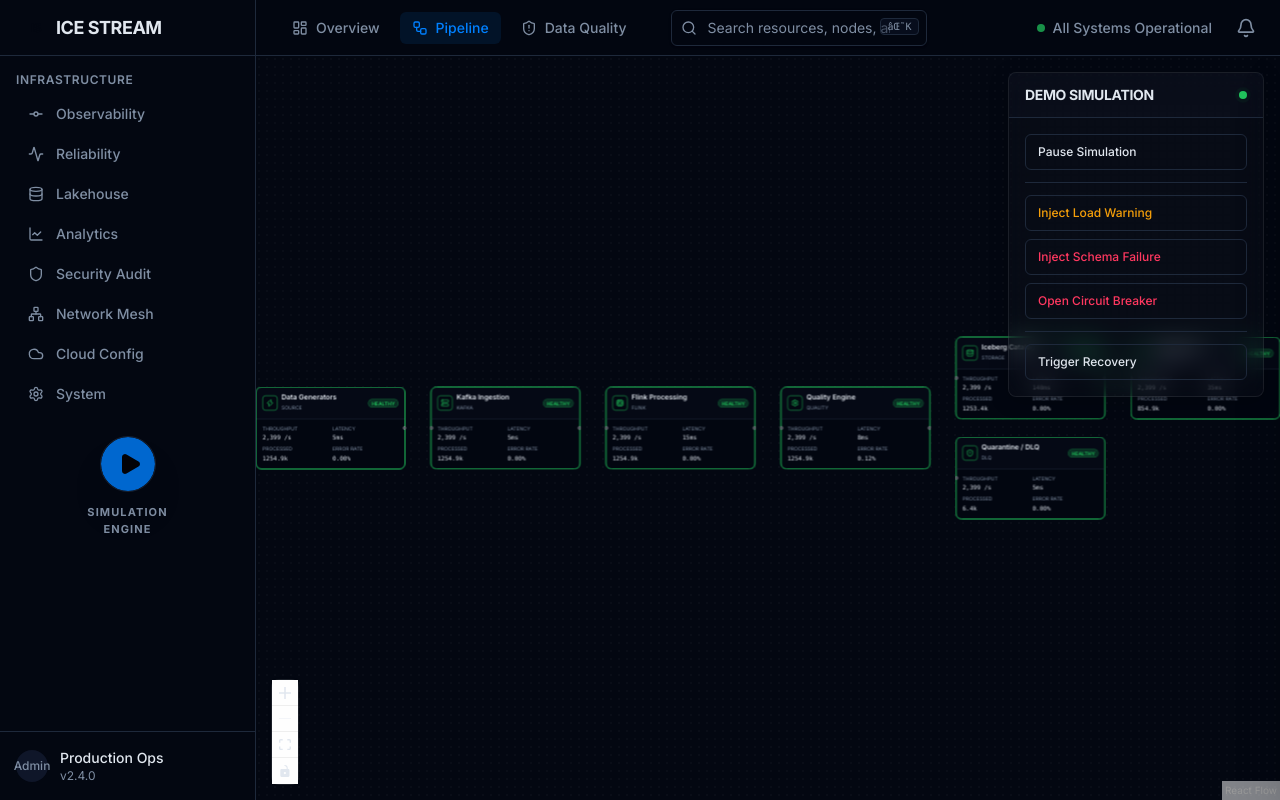
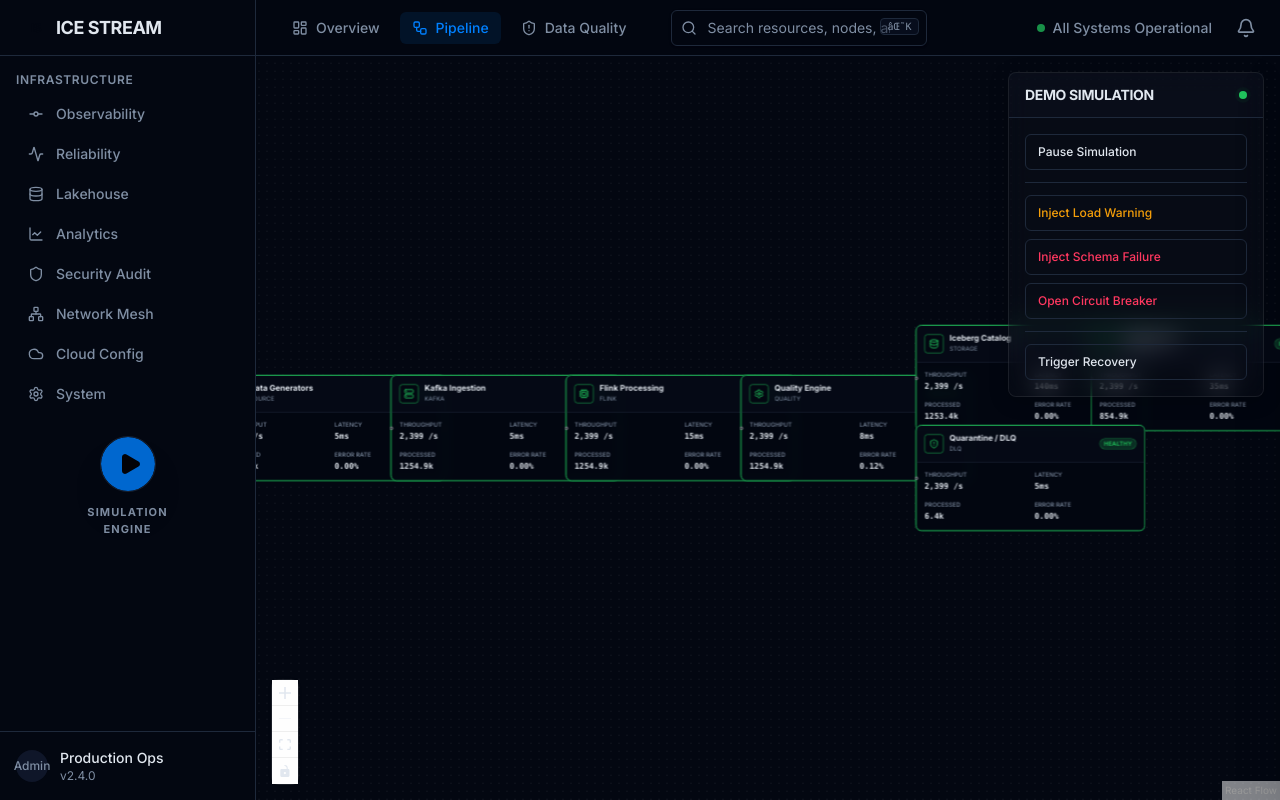
Before and after one commit to sanika-mankar/Ice-stream-lakehouse-observability, a React (Vite) app in the folder frontend/: page /pipeline in a window 1280 px wide. Built offline with nearby package versions, Linux system fonts and the light colour scheme.

Commit message:
UI: Increase Pipeline node dimensions and typography for readability

```diff
--- a/frontend/src/components/pipeline/CustomNode.tsx
+++ b/frontend/src/components/pipeline/CustomNode.tsx
@@ -24,45 +24,45 @@ export function CustomNode({ data, selected }: NodeProps<Node<PipelineNodeData>>
 
   return (
     <div className={cn(
-      "w-[300px] rounded-xl border-2 bg-card/90 backdrop-blur transition-all duration-300",
+      "w-[460px] rounded-xl border-2 bg-card/90 backdrop-blur transition-all duration-300",
       selected ? "ring-2 ring-primary ring-offset-2 ring-offset-background" : "",
       borderColor,
       isCritical ? 'animate-pulse' : '',
       selected || isCritical || isWarning ? glowColor : ''
     )}>
       {/* Node Header */}
-      <div className="flex items-center justify-between p-3 border-b border-border bg-muted/20">
-        <div className="flex items-center gap-2">
-          <div className={cn("p-1.5 rounded-md bg-background border", borderColor)}>
-            <Icon className={cn("w-4 h-4",
+      <div className="flex items-center justify-between p-4 border-b border-border bg-muted/20">
+        <div className="flex items-center gap-3">
+          <div className={cn("p-2 rounded-md bg-background border", borderColor)}>
+            <Icon className={cn("w-5 h-5",
               isHealthy ? "text-status-healthy" : isWarning ? "text-status-warning" : "text-status-critical"
             )} />
           </div>
           <div>
-            <h3 className="font-semibold text-sm leading-none">{data.label}</h3>
-            <span className="text-[10px] text-muted-foreground uppercase">{data.type}</span>
+            <h3 className="font-bold text-base leading-none">{data.label}</h3>
+            <span className="text-xs text-muted-foreground uppercase">{data.type}</span>
           </div>
         </div>
-        <StatusBadge status={data.isCircuitOpen ? 'CIRCUIT_BREAKER_OPEN' : data.status} className="text-[10px] px-1.5 py-0" />
+        <StatusBadge status={data.isCircuitOpen ? 'CIRCUIT_BREAKER_OPEN' : data.status} className="text-xs px-2 py-0.5" />
       </div>
 
       {/* Node Metrics */}
-      <div className="p-3 grid grid-cols-2 gap-2 text-xs">
+      <div className="p-4 grid grid-cols-2 gap-4 text-sm">
         <div className="flex flex-col">
-          <span className="text-muted-foreground mb-1 text-[10px] uppercase">Throughput</span>
-          <span className="font-medium font-mono">{data.metrics.throughput.toLocaleString()} /s</span>
+          <span className="text-muted-foreground mb-1 text-xs uppercase font-medium">Throughput</span>
+          <span className="font-semibold font-mono text-base">{data.metrics.throughput.toLocaleString()} /s</span>
         </div>
         <div className="flex flex-col">
-          <span className="text-muted-foreground mb-1 text-[10px] uppercase">Latency</span>
-          <span className="font-medium font-mono">{data.metrics.latency}ms</span>
+          <span className="text-muted-foreground mb-1 text-xs uppercase font-medium">Latency</span>
+          <span className="font-semibold font-mono text-base">{data.metrics.latency}ms</span>
         </div>
         <div className="flex flex-col">
-          <span className="text-muted-foreground mb-1 text-[10px] uppercase">Processed</span>
-          <span className="font-medium font-mono">{(data.metrics.processed / 1000).toFixed(1)}k</span>
+          <span className="text-muted-foreground mb-1 text-xs uppercase font-medium">Processed</span>
+          <span className="font-semibold font-mono text-base">{(data.metrics.processed / 1000).toFixed(1)}k</span>
         </div>
         <div className="flex flex-col">
-          <span className="text-muted-foreground mb-1 text-[10px] uppercase">Error Rate</span>
-          <span className={cn("font-medium font-mono", data.metrics.errorRate > 5 ? "text-status-critical" : "")}>
+          <span className="text-muted-foreground mb-1 text-xs uppercase font-medium">Error Rate</span>
+          <span className={cn("font-semibold font-mono text-base", data.metrics.errorRate > 5 ? "text-status-critical" : "")}>
             {data.metrics.errorRate.toFixed(2)}%
           </span>
         </div>
```
